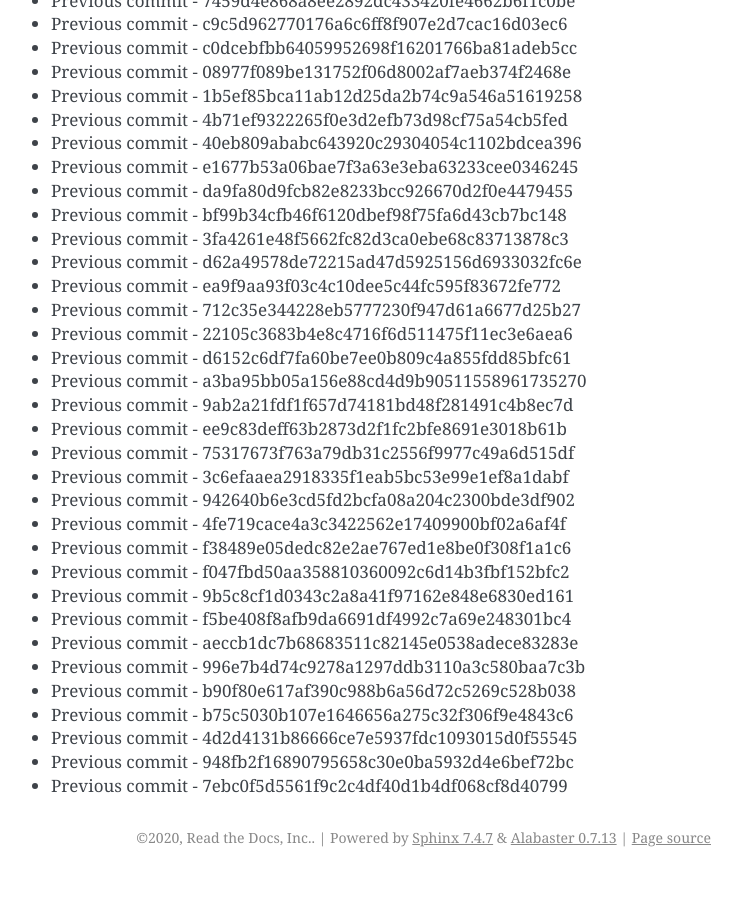
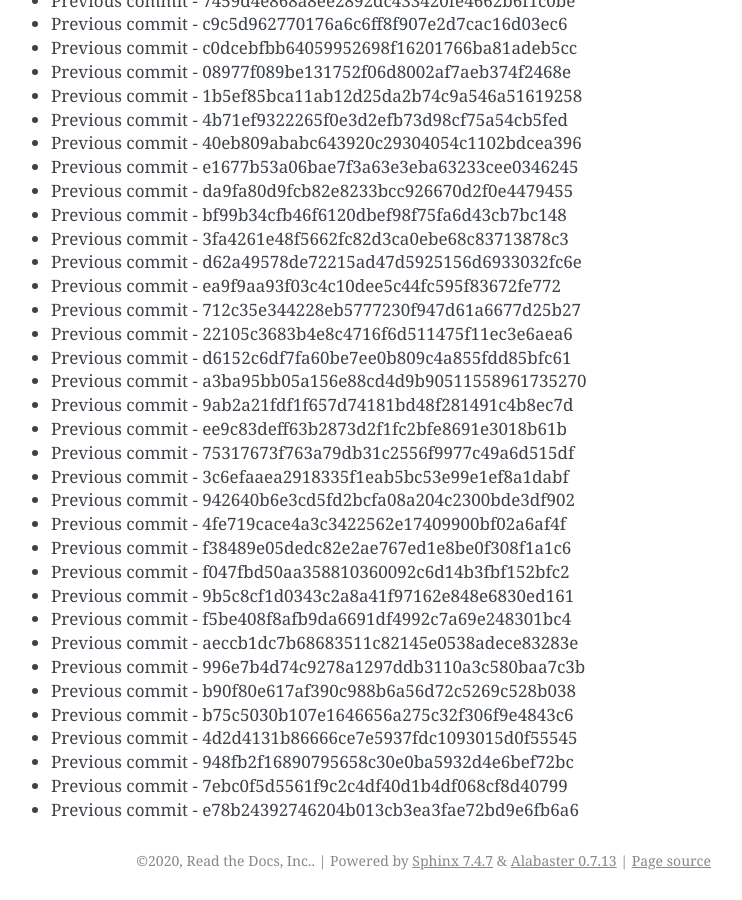
Before and after one commit to readthedocs/rtd-git-stresstest, a Sphinx documentation site: the page built from docs/updates.rst, in a window 1280 px wide and 900 px high, scrolled down 102220 px. Shown: the whole window, without its empty margins (399-1141 px from the left). Built offline with Sphinx 7.4.7, drawn with Linux system fonts in a browser that asks for light colours; before the commit the page ends 103097 px from its top, so only the background shows below that.

Commit message:
Generating commit from previous: e78b24392746204b013cb3ea3fae72bd9e6fb6a6

```diff
--- a/docs/updates.rst
+++ b/docs/updates.rst
@@ -4327,3 +4327,4 @@ It can be tested for any performance characteristics.
 * Previous commit - 4d2d4131b86666ce7e5937fdc1093015d0f55545
 * Previous commit - 948fb2f16890795658c30e0ba5932d4e6bef72bc
 * Previous commit - 7ebc0f5d5561f9c2c4df40d1b4df068cf8d40799
+* Previous commit - e78b24392746204b013cb3ea3fae72bd9e6fb6a6
```
